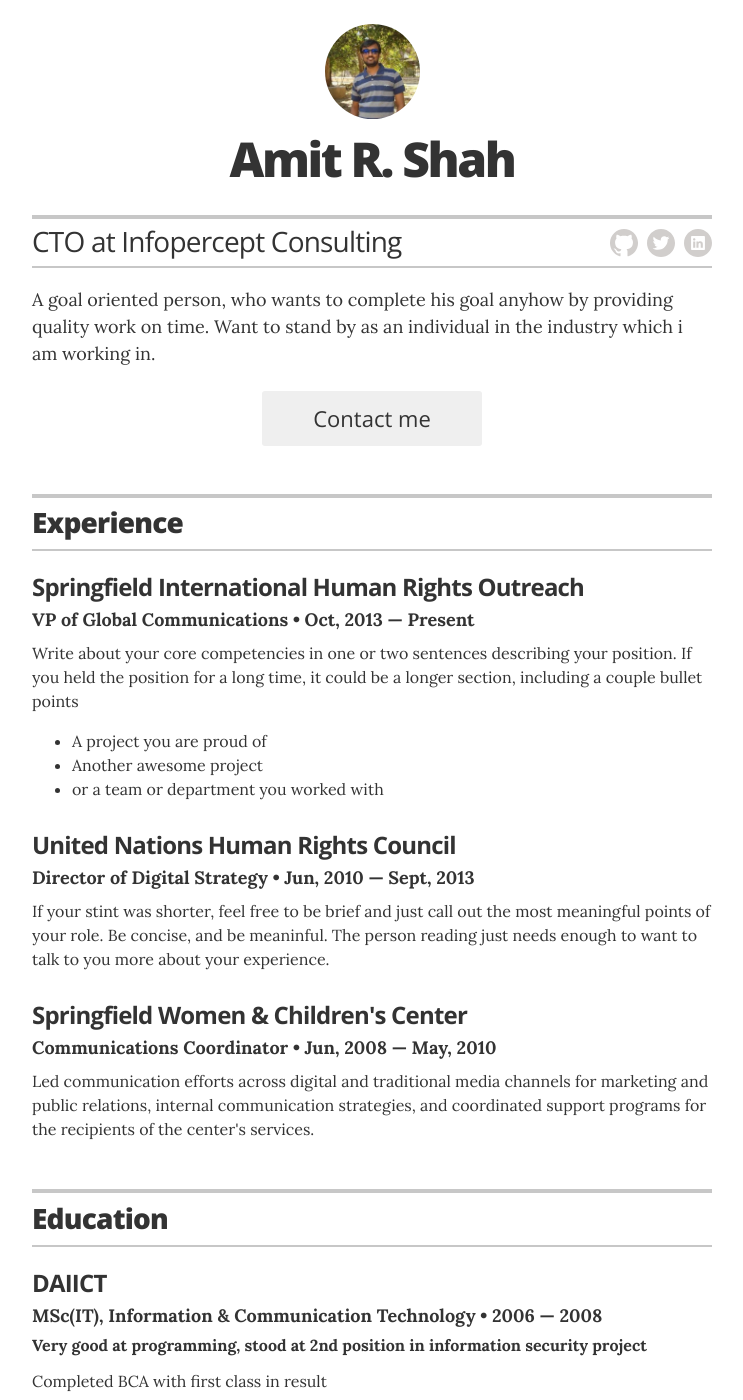
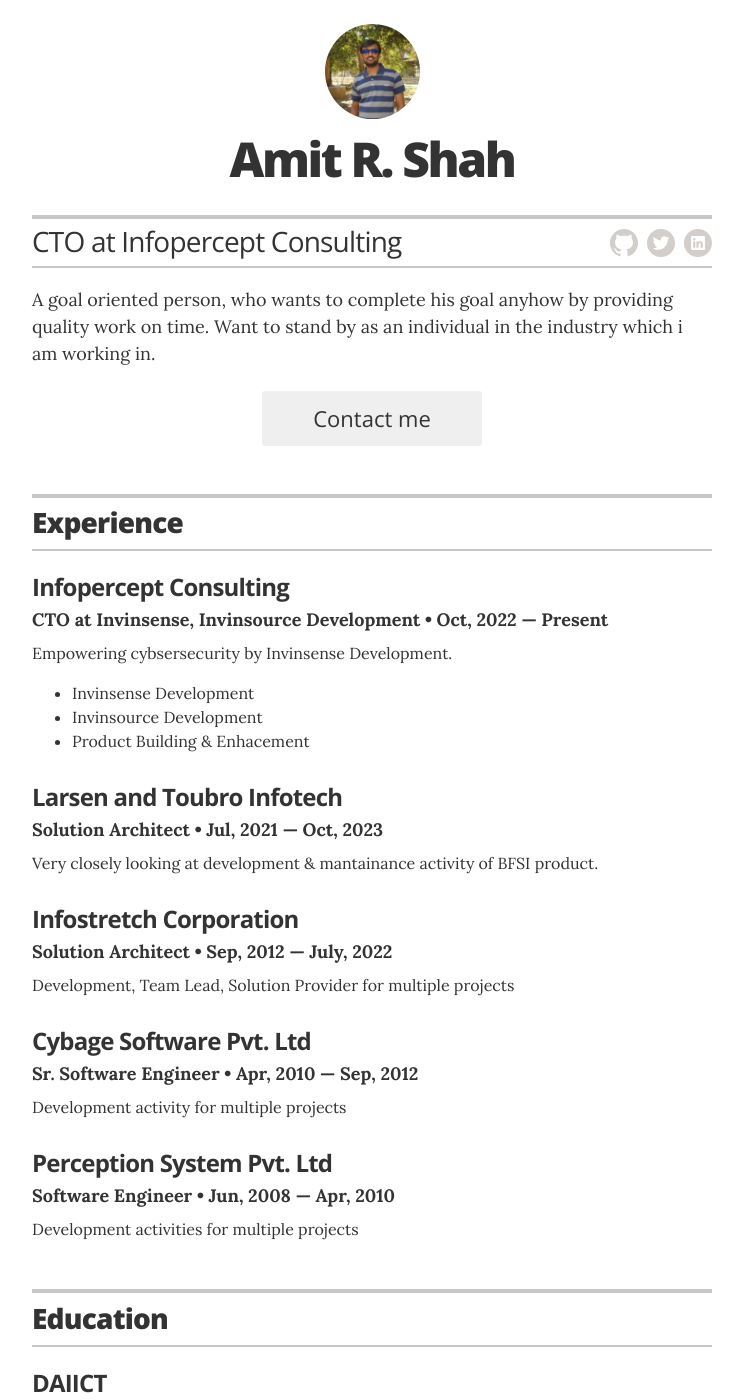
Before and after one commit to shahamitr/resume, a Jekyll site: the page built from index.html, in a window 1280 px wide and 1400 px high. Shown: the whole window, without its empty margins (268-1011 px from the left). Built offline with Jekyll 4.4.1, drawn with Linux system fonts in a browser that asks for light colours.

Commit message:
Update experience.yml

```diff
--- a/_data/experience.yml
+++ b/_data/experience.yml
@@ -1,19 +1,30 @@
 # Jobs
-# VP of Global Communications
-- company: Springfield International Human Rights Outreach
-  position: VP of Global Communications
-  duration: Oct, 2013 &mdash; Present
-  summary: Write about your core competencies in one or two sentences describing your position. If you held the position for a long time, it could be a longer section, including a couple bullet points	<ul class="resume-item-list"><li>A project you are proud of</li><li>Another awesome project</li><li>or a team or department you worked with</li></ul>
+# CTO at Infopercept Consulting
+- company: Infopercept Consulting
+  position: CTO at Invinsense, Invinsource Development
+  duration: Oct, 2022 &mdash; Present
+  summary: Empowering cybsersecurity by Invinsense Development. <ul class="resume-item-list"><li>Invinsense Development</li><li>Invinsource Development</li><li>Product Building & Enhacement</li></ul>
 
-# Director of Digital Stratgy
-- company: United Nations Human Rights Council
-  position: Director of Digital Strategy
-  duration:  Jun, 2010 &mdash; Sept, 2013
-  summary: If your stint was shorter, feel free to be brief and just call out the most meaningful points of your role. Be concise, and be meaninful. The person reading just needs enough to want to talk to you more about your experience.
+# Solution Architect
+- company: Larsen and Toubro Infotech
+  position: Solution Architect
+  duration:  Jul, 2021 &mdash; Oct, 2023
+  summary: Very closely looking at development & mantainance activity of BFSI product.
 
+# Solution Architect
+- company: Infostretch Corporation
+  position: Solution Architect
+  duration: Sep, 2012  &mdash; July, 2022
+  summary: Development, Team Lead, Solution Provider for multiple projects
 
-# Communications Coordinator
-- company: Springfield Women & Children's Center
-  position: Communications Coordinator
-  duration:   Jun, 2008  &mdash; May, 2010
-  summary: Led communication efforts across digital and traditional media channels for marketing and public relations, internal communication strategies, and coordinated support programs for the recipients of the center's services.
+# Sr. Software Engineer
+- company: Cybage Software Pvt. Ltd
+  position: Sr. Software Engineer
+  duration: Apr, 2010  &mdash; Sep, 2012
+  summary: Development activity for multiple projects
+
+# Software Engineer
+- company: Perception System Pvt. Ltd
+  position: Software Engineer
+  duration: Jun, 2008  &mdash; Apr, 2010
+  summary: Development activities for multiple projects
```
